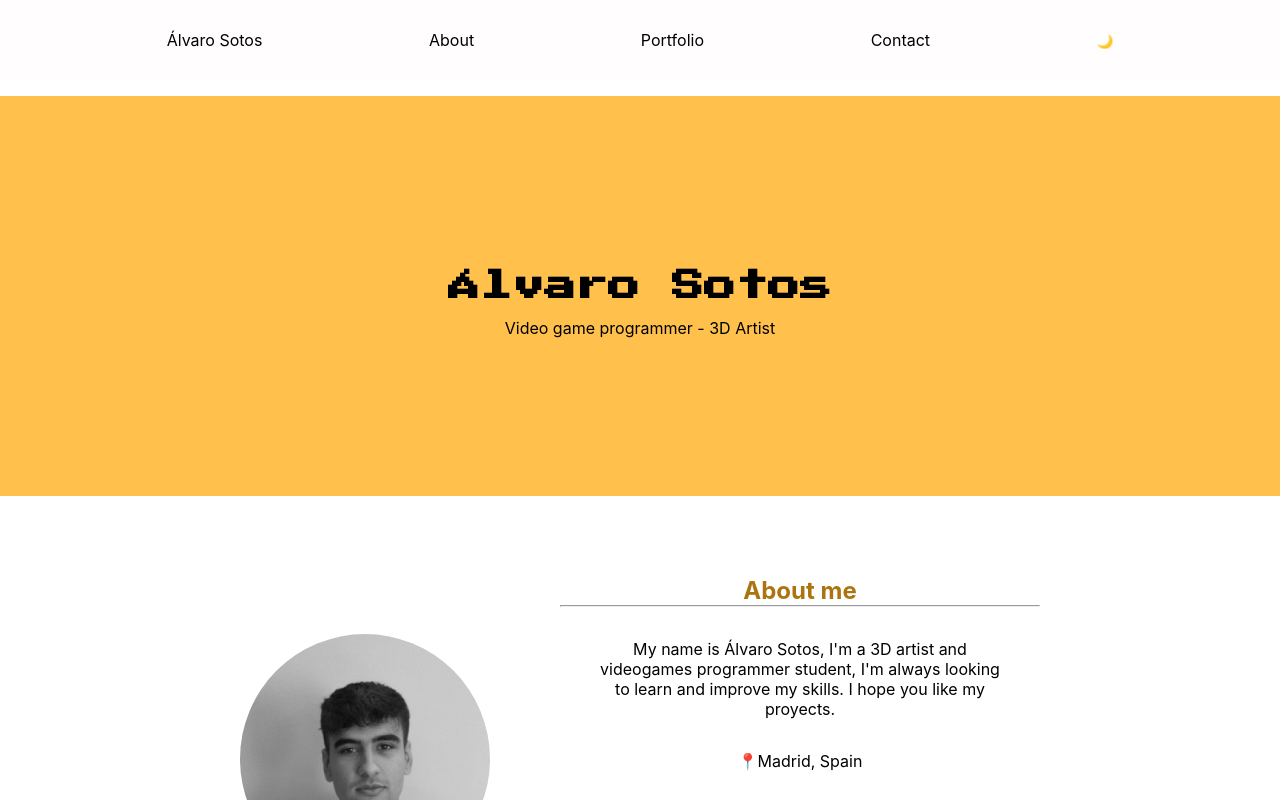
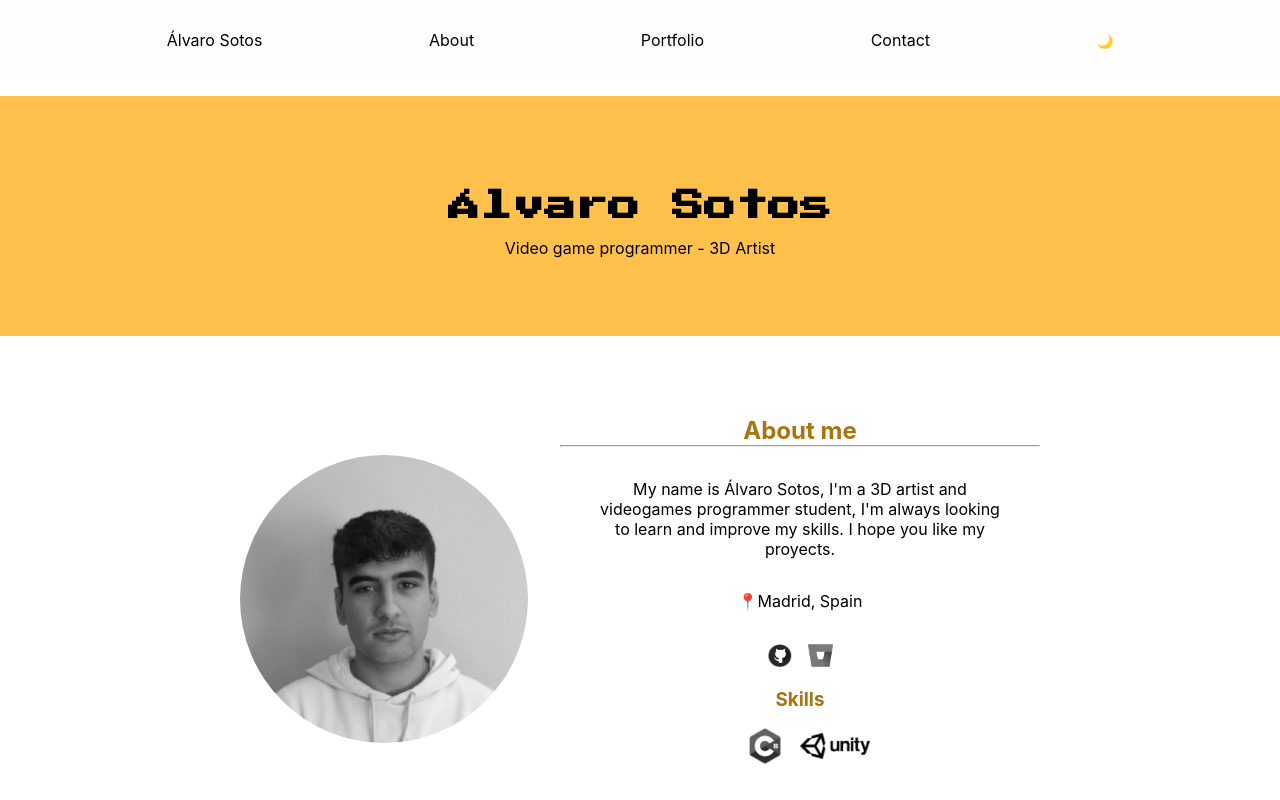
Before and after one commit to AlvaroSotos/RepositorioAlvaroSotos.github.io, a React (Create React App) app: page / in a window 1280 px wide. Shown: the top 800 px of the page. Built offline with nearby package versions, Linux system fonts and the light colour scheme.

Commit message:
responsive

```diff
--- a/src/App.css
+++ b/src/App.css
@@ -3,6 +3,7 @@
  padding: 0;
   margin: 0;
 text-align: center;
+box-sizing: border-box;
 }
 div#root {
   min-height: 100vh;
@@ -12,10 +13,10 @@ div#root {
 
 main.light{
 background-color: white;
-color: black;
+color: rgb(0, 0, 0);
 }
 main.dark{
-  background-color: rgb(20, 20, 20);
+  background-color: rgb(63, 63, 63);
   color: white;
 }
 main.dark a{
@@ -24,6 +25,9 @@ main.dark a{
 main.dark a:hover{
   text-decoration: underline;
   color: white;
+}
+main.dark h1{
+  color:black;
 }
 h1{
   font-family: "Press Start 2P";
@@ -35,17 +39,31 @@ h2, h3{
 .about p{
   margin: 1rem;
 }
-section{
+section.home,
+section.about,
+section.portfolio,
+section.contact{
   display: flex;
   flex-direction: column;
   justify-content: center;
   align-items: center;
-  margin-bottom: 1rem;
+  padding-bottom: 1rem;
+}
+section.about,
+section.portfolio,
+section.contact{
+  margin-top: 1rem;
 }
 
-header nav ul{
+
+header nav {
   background: rgba(255, 253, 253, 0.685);
   color: black;
+  flex-direction: column;
+  justify-content: space-evenly;
+  align-items: center;
+}
+header nav ul{
   flex-direction: column;
   justify-content: space-evenly;
   align-items: center;
@@ -59,9 +77,9 @@ header button{
 li{
   list-style: none;
 }
-.avatar{
+img.avatar {
   border-radius: 100%;
-  width: 150px;
+  width: 200px;
   filter: grayscale(100%)
 }
 .skillsContainer{
@@ -102,7 +120,7 @@ main a img{
 }
 section.home{
   background-color: rgba(255, 189, 66, 0.945);
-  padding: 5rem;
+  padding: 1rem;
 }
 
 div.modal img{
@@ -150,10 +168,12 @@ div.pang a{
   text-decoration: underline;
 }
 
-@media (min-width: 600px) {
+@media screen and (min-width: 700px) {
 header nav ul{
   display: flex;
   flex-direction: row;
+  justify-content: space-evenly;
+  justify-items: center;
   height: 5rem;
 }
 h1{
@@ -163,20 +183,20 @@ section.home{
   height: 30vh;
 }
 
-.avatar{
-  width: 250px;
+img.avatar{
+  width:18rem;
 }
-.about {
+section.about {
   display: grid;
   grid-template-columns: 20rem 30rem;
   grid-template-rows: auto;
   align-items: center;
   margin: 5rem;
 }
-.about p{
+section.about p{
   margin: 2rem;
 }
-.about ul{
+section.about ul{
   display: flex;
   justify-content: center;
   gap: 1rem;
@@ -225,7 +245,7 @@ div.modal img{
   gap: 1rem;
 
  }
- .contact{
+ section.contact{
   margin: 2rem;
   margin-bottom: 0rem;
   display: grid;
--- a/src/components/Header.js
+++ b/src/components/Header.js
@@ -1,6 +1,6 @@
 import { Link } from "react-scroll";
 import  ThemeSwitcher   from "./ThemeSwitcher";
-
+import "./../App.css"
 const Header = () => {
   return (
     <header>
```
Lines whose indentation alone changed are shown as unchanged.
